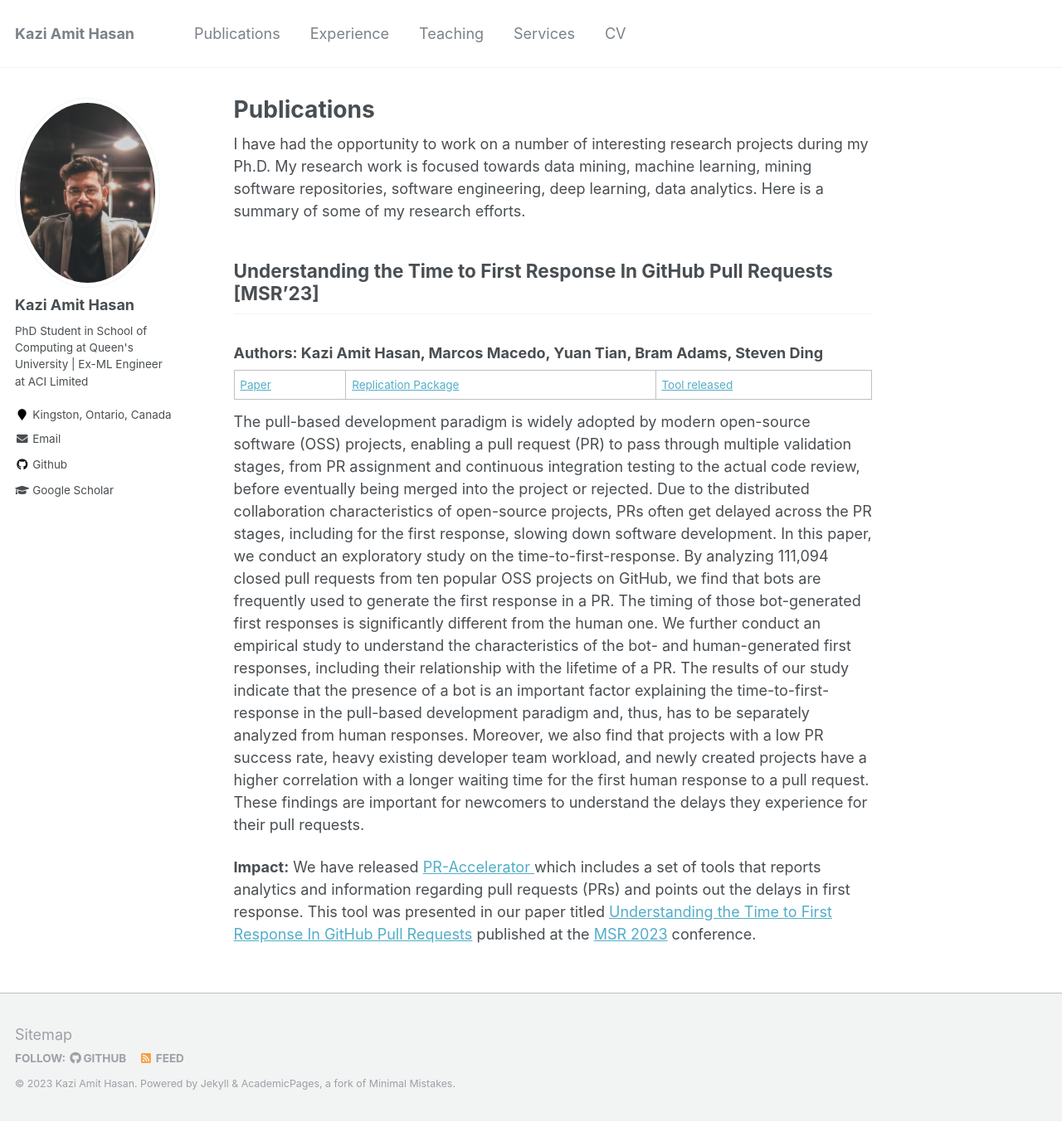
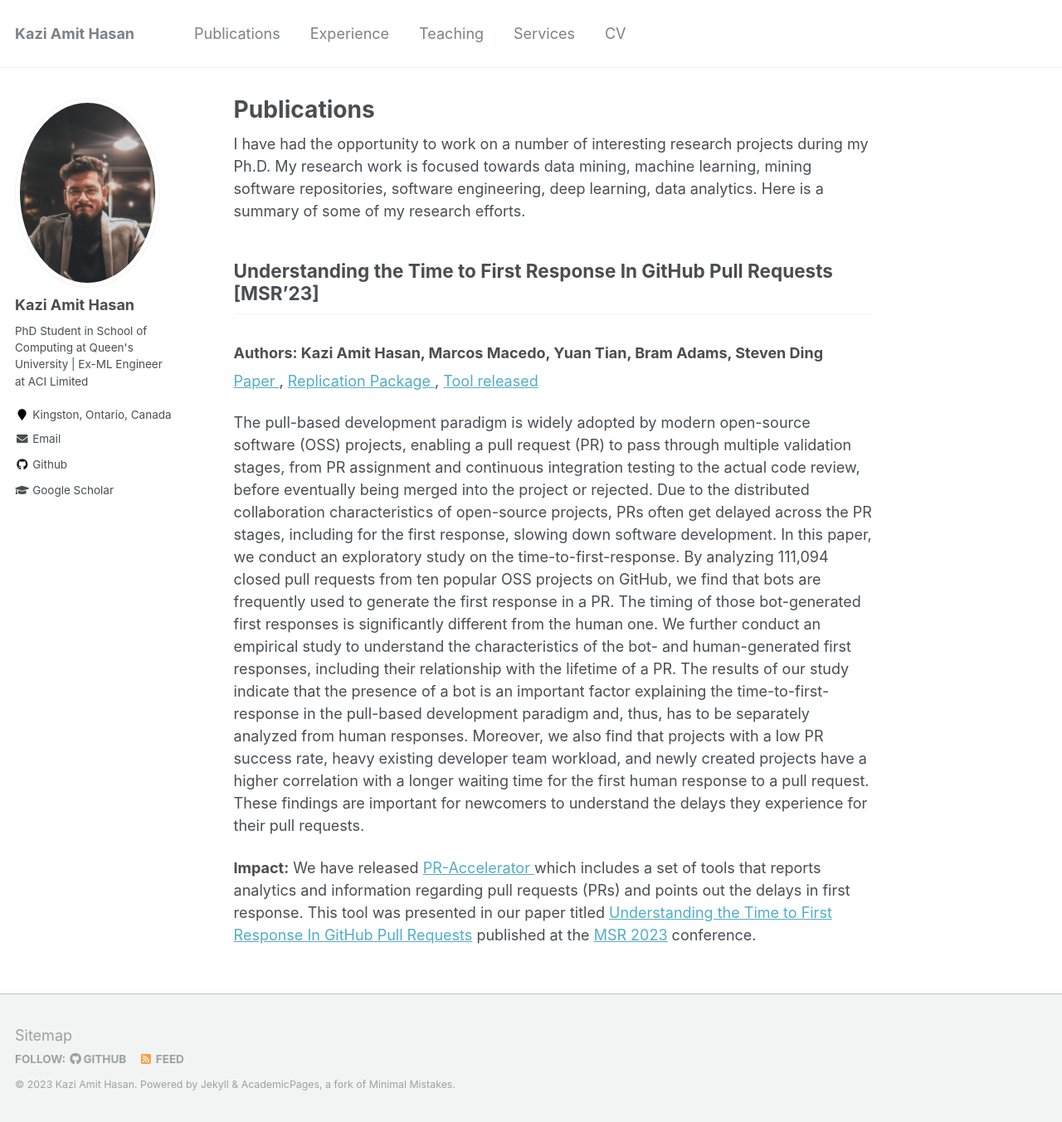
Before and after one commit to KaziAmitHasan/kaziamithasan.github.io, a Jekyll site: the page built from _pages/publications.md, in a window 1280 px wide and 1353 px high. Shown: the whole window at 83% size. Built offline with Jekyll 4.4.1, drawn with Linux system fonts in a browser that asks for light colours.

Commit message:
info updated

```diff
--- a/_pages/publications.md
+++ b/_pages/publications.md
@@ -9,7 +9,7 @@
 
 ### Authors: Kazi Amit Hasan, Marcos Macedo, Yuan Tian, Bram Adams, Steven Ding
 
-<a href = 'https://arxiv.org/abs/2304.08426'> Paper </a>| <a href = '#'> Replication Package </a> | <a href = 'https://github.com/RISElabQueens/PR-Accelerator'> Tool released </a>
+<a href = 'https://arxiv.org/abs/2304.08426'> Paper </a>, <a href = '#'> Replication Package </a>, <a href = 'https://github.com/RISElabQueens/PR-Accelerator'> Tool released </a>
 
 
 The pull-based development paradigm is widely adopted by modern open-source software
```
